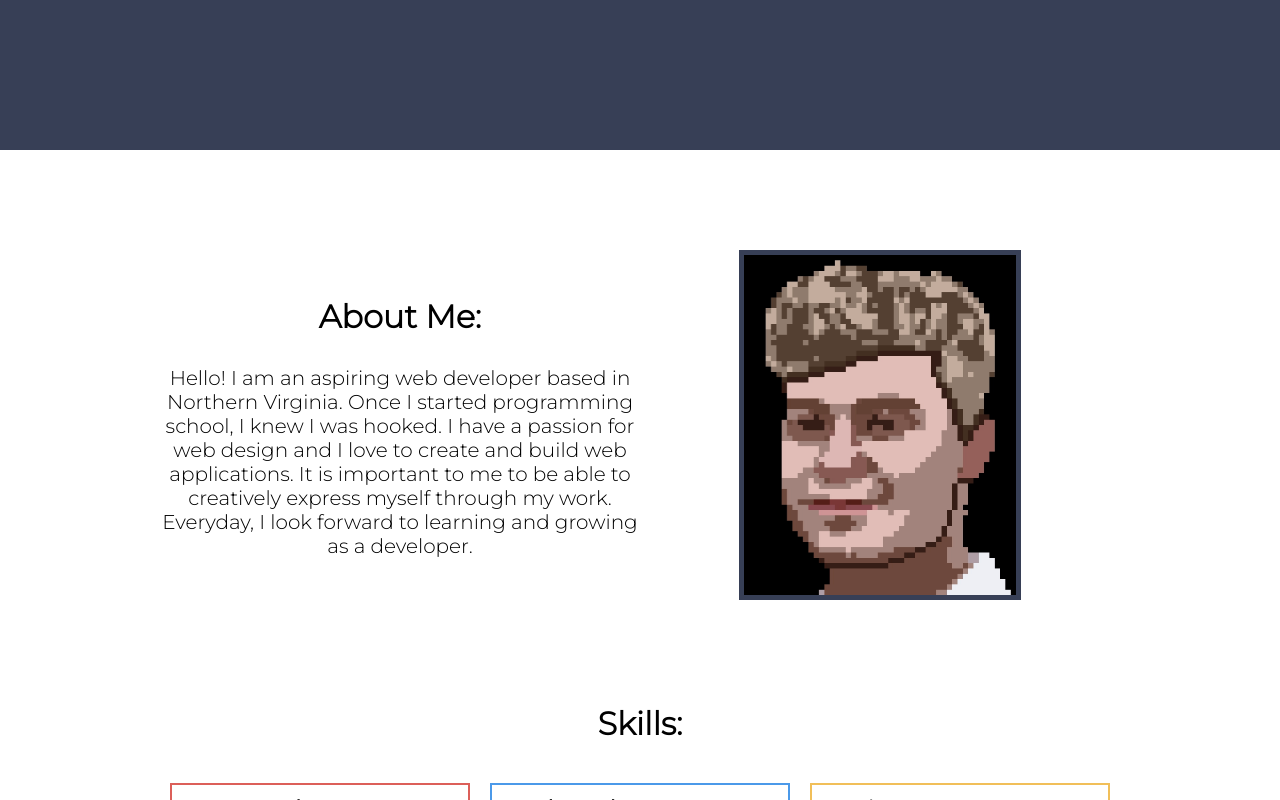
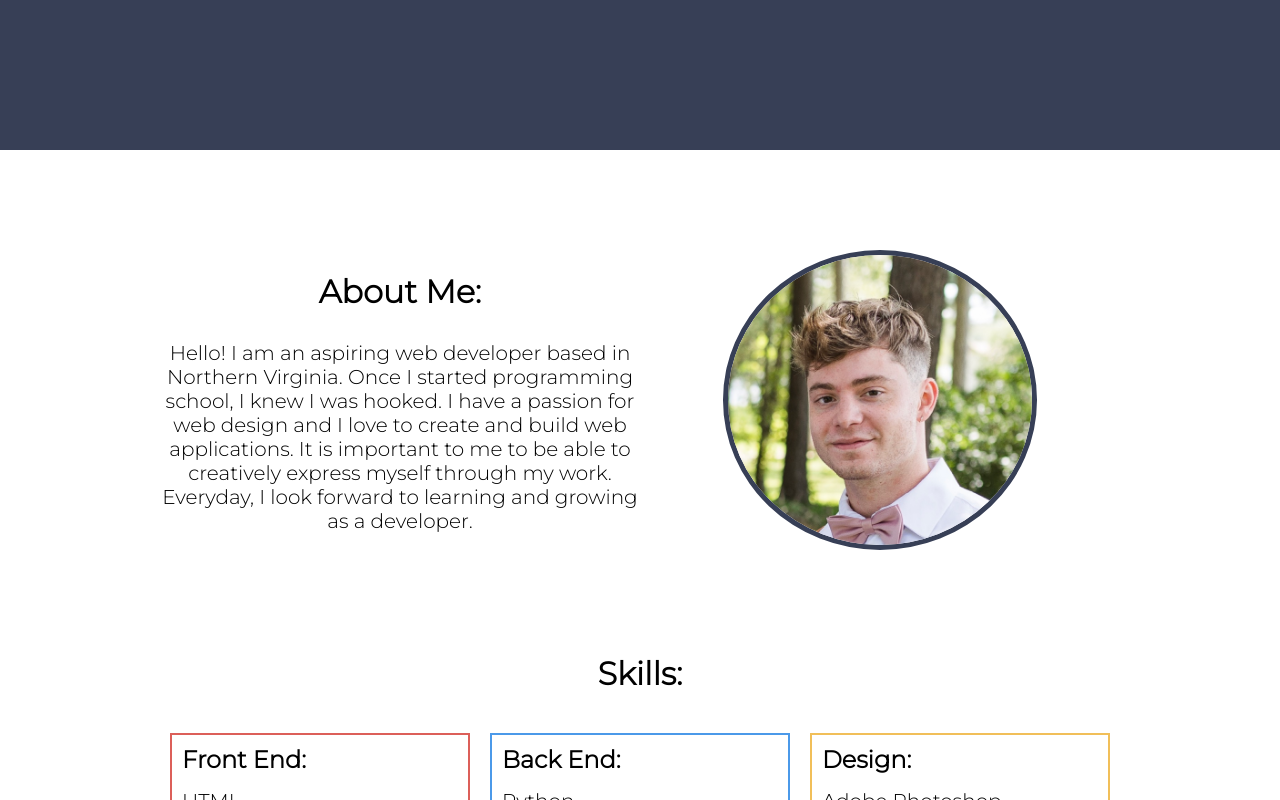
Before and after one commit to mitchnod/Portfolio_v2, a plain HTML site: page index.html in a window 1280 px wide. Shown: the part 650-1450 px from the top of the page. Drawn offline with Linux system fonts and the light colour scheme; a script that the page names is missing.

Commit message:
update commit

```diff
--- a/index.html
+++ b/index.html
@@ -9,7 +9,7 @@
     <script src="script.js"></script>
     <link rel="preconnect" href="https://fonts.googleapis.com">
     <link rel="preconnect" href="https://fonts.gstatic.com" crossorigin>
-    <link href="https://fonts.googleapis.com/css2?family=Montserrat:wght@300&display=swap" rel="stylesheet">
+    <link href="https://fonts.googleapis.com/css2?family=Montserrat:wght@300&family=Press+Start+2P&display=swap" rel="stylesheet">
 </head>
 <body>
     <div id="navbar" class="df">
@@ -39,7 +39,7 @@
                 <p id="about_txt">Hello! I am an aspiring web developer based in Northern Virginia. Once I started programming school, I knew I was hooked. I have a passion for web design and I love to create and build web applications. It is important to me to be able to creatively express myself through my work. Everyday, I look forward to learning and growing as a developer.</p>
             </div>
             <div id="about_img" class="column">
-                <img src="images/out.jpg" alt="avatar">
+                <img src="images/photo.jpg" alt="avatar">
             </div>
         </div>
 
--- a/style.css
+++ b/style.css
@@ -82,8 +82,9 @@ li{
 }
 
 #about_img img{
-    height: 350px;
+    height: 300px;
     border: 5px solid rgb(55,63,86);
+    border-radius: 50%;
 }
 
 #frontend{
```
Also changed, not shown: images/out.jpg (deleted), images/photo.jpg (added), 2 other files.
